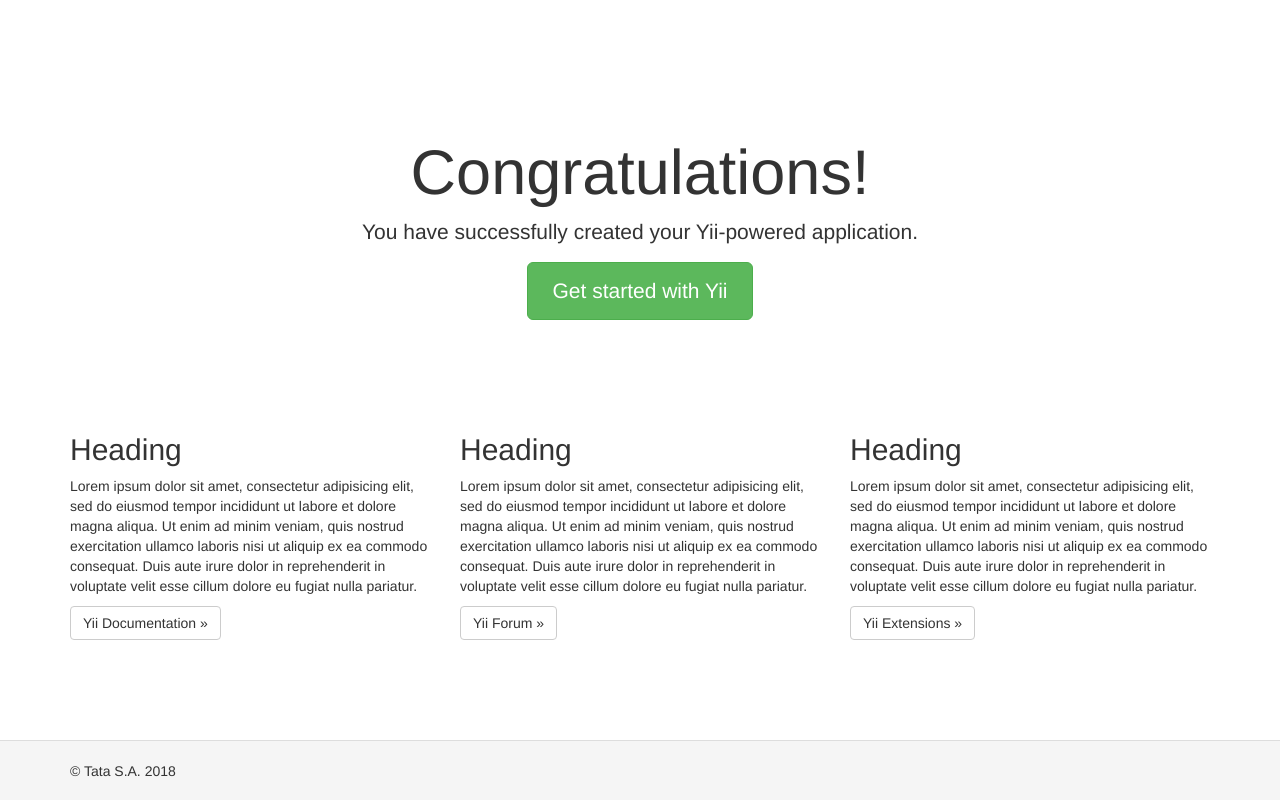
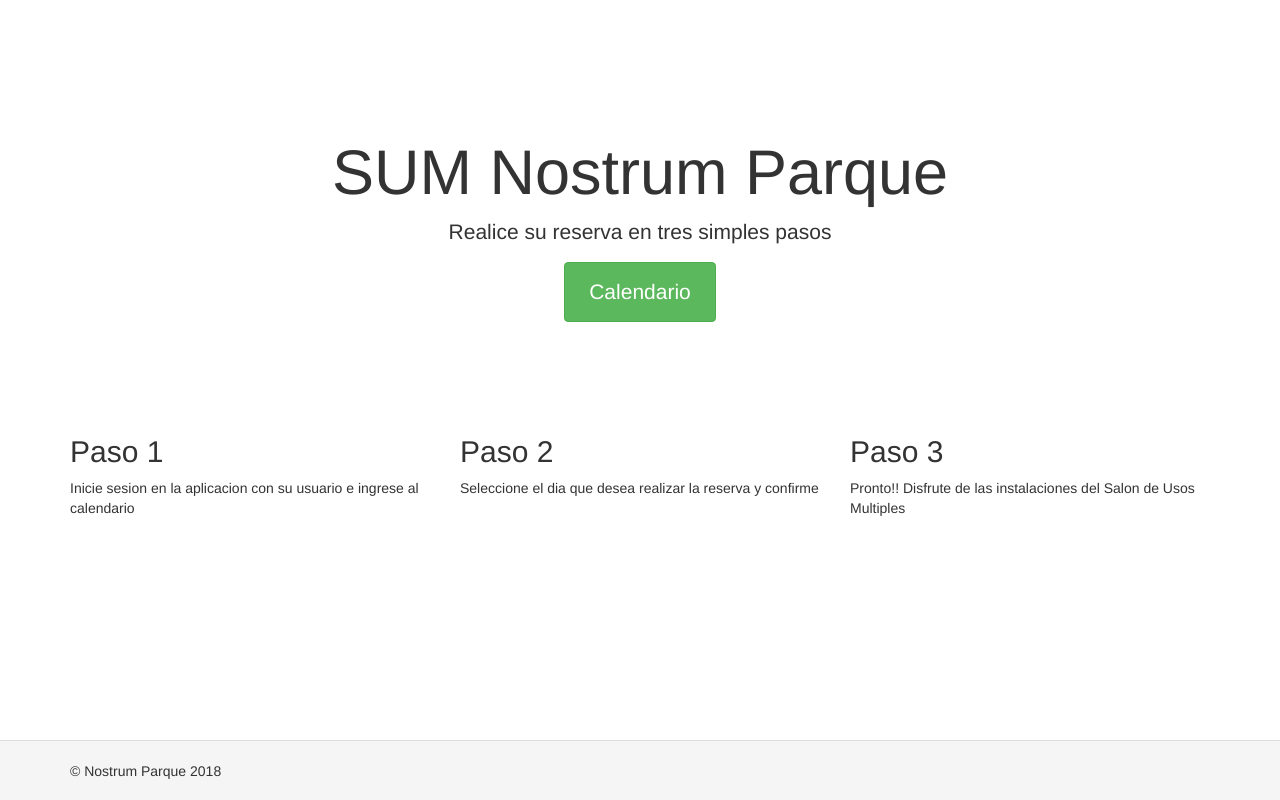
Before and after one commit to oviera1988/prueba, a Yii app: template views/site/index.php in a window 1280 px wide. Run offline with PHP 8.4 and a stand-in for Yii, Linux system fonts and the light colour scheme; the template is opened without the code that fills it, so the values that code supplies are empty; some libraries are stand-ins or nearby versions.

Commit message:
Sistema de Reservas:

```diff
--- a/assets/AppAsset.php
+++ b/assets/AppAsset.php
@@ -23,6 +23,7 @@ class AppAsset extends AssetBundle
         'css/site.css',
     ];
     public $js = [
+        'js/main.js'
     ];
     public $depends = [
         'yii\web\YiiAsset',
--- a/controllers/SiteController.php
+++ b/controllers/SiteController.php
@@ -49,7 +49,7 @@ class SiteController extends Controller
             ],
             'captcha' => [
                 'class' => 'yii\captcha\CaptchaAction',
-                'fixedVerifyCode' => YII_ENV_TEST ? 'testme' : null,
+    //'fixedVerifyCode' => YII_ENV_TEST ? 'testme' : null,
             ],
         ];
     }
--- a/models/Articulos.php
+++ b/models/Articulos.php
@@ -44,10 +44,10 @@ class Articulos extends \yii\db\ActiveRecord
     public function rules()
     {
         return [
-            [['sku', 'descripcion'], 'required'],
+            [['sku', 'descripcion', 'id_seccion'], 'required'],
             [['sku', 'id_seccion', 'id_categoria'], 'integer'],
             [['descripcion'], 'string'],
-            [['iva', 'cpp', 'precio_lista'], 'number'],
+            [['iva', 'cpp', 'precio_lista','id_seccion'], 'number'],
             [['estado'], 'string', 'max' => 1],
             [['sku'], 'unique'],
             [['id_categoria'], 'exist', 'skipOnError' => true, 'targetClass' => Categorias::className(), 'targetAttribute' => ['id_categoria' => 'id_categoria']],
--- a/models/LoginForm.php
+++ b/models/LoginForm.php
@@ -73,7 +73,7 @@ class LoginForm extends Model
     public function getUser()
     {
         if ($this->_user === false) {
-            $this->_user = User::findByUsername($this->username);
+            $this->_user = Users::findByUsername($this->username);
         }
 
         return $this->_user;
--- a/models/User.php
+++ b/models/User.php
@@ -26,6 +26,7 @@ class User extends \yii\base\BaseObject implements \yii\web\IdentityInterface
             'accessToken' => '101-token',
         ],
     ];
+
 
 
     /**
--- a/views/Articulo-Sucursal/view.php
+++ b/views/Articulo-Sucursal/view.php
@@ -44,7 +44,6 @@ $this->params['breadcrumbs'][] = $this->title;
     ]) ?>
 
 
-
     <pre><?php print_r($modelArticulos->getAttributes()) ?> </pre>
      <?= DetailView::widget([
         'model' => $modelArticulos,
--- a/views/Articulos/index.php
+++ b/views/Articulos/index.php
@@ -28,7 +28,7 @@ $this->params['breadcrumbs'][] = $this->title;
             'descripcion:ntext',
             'iva',
             //'estado',
-			'id_seccion:text:Seccion',
+			'id_seccion',
             //'cpp',
             'id_categoria',
             'precio_lista',
--- a/views/layouts/main.php
+++ b/views/layouts/main.php
@@ -2,7 +2,6 @@
 
 /* @var $this \yii\web\View */
 /* @var $content string */
-
 use app\widgets\Alert;
 use yii\helpers\Html;
 use yii\bootstrap\Nav;
@@ -23,6 +22,21 @@ AppAsset::register($this);
     <?= Html::csrfMetaTags() ?>
     <title><?= Html::encode($this->title) ?></title>
     <?php $this->head() ?>
+    <style>
+.navbar-brand {
+	padding: 3px;
+	left: 10%;
+	margin-left: -5px !important; /* 50% of your logo width */
+	margin-bottom: 20px;
+	display: block;
+}
+
+.navbar-brand img {
+	height: 150%;
+}
+
+
+</style>
 </head>
 <body>
 <?php $this->beginBody() ?>
@@ -30,41 +44,67 @@ AppAsset::register($this);
 <div class="wrap">
     <?php
     NavBar::begin([
-        'brandLabel' => Yii::$app->name,
+        // 'brandLabel' => Yii::$app->name,
+        'brandLabel' => Html::img('@web/images/logo.png', [
+            'alt' => Yii::$app->name
+        ]),
         'brandUrl' => Yii::$app->homeUrl,
         'options' => [
-            'class' => 'navbar-inverse navbar-fixed-top',
-        ],
+            'class' => 'navbar-inverse navbar-fixed-top'
+        ]
     ]);
     echo Nav::widget([
-        'options'=>['class'=> 'navbar-nav navbar-right'],
+        'options' => [
+            'class' => 'navbar-nav navbar-right'
+        ],
         'items' => [
-            ['label' => 'Home', 'url' => ['/site/index']],
-            ['label' => 'About', 'url' => ['/site/about']],
-            ['label' => 'Contact', 'url' => ['/site/contact']],
-			['label' => 'Articulos', 'url' => ['/articulos']],
-            ['label' => 'Articulos-Sucursal', 'url' => ['/articulo-sucursal']],
-            Yii::$app->user->isGuest ? (
-                ['label' => 'Login', 'url' => ['/site/login']]
-            ) : (
-                '<li>'
-                . Html::beginForm(['/site/logout'], 'post')
-                . Html::submitButton(
-                    'Logout (' . Yii::$app->user->identity->username . ')',
-                    ['class' => 'btn btn-link logout']
-                )
-                . Html::endForm()
-                . '</li>'
-            )
+            [
+                'label' => 'Home',
+                'url' => [
+                    '/site/index'
+                ]
             ],
+            [
+                'label' => 'About',
+                'url' => [
+                    '/site/about'
+                ]
+            ],
+            [
+                'label' => 'Contact',
+                'url' => [
+                    '/site/contact'
+                ]
+            ],
+            [
+                'label' => 'Articulos',
+                'url' => [
+                    '/articulos'
+                ]
+            ],
+            [
+                'label' => 'Articulos-Sucursal',
+                'url' => [
+                    '/articulo-sucursal'
+                ]
+            ],
+            Yii::$app->user->isGuest ? ([
+                'label' => 'Login',
+                'url' => [
+                    '/site/login'
+                ]
+            ]) : ('<li>' . Html::beginForm([
+                '/site/logout'
+            ], 'post') . Html::submitButton('Logout (' . Yii::$app->user->identity->username . ')', [
+                'class' => 'btn btn-link logout'
+            ]) . Html::endForm() . '</li>')
+        ]
     ]);
     NavBar::end();
     ?>
 
     <div class="container">
-        <?= Breadcrumbs::widget([
-            'links' => isset($this->params['breadcrumbs']) ? $this->params['breadcrumbs'] : [],
-        ]) ?>
+        <?=Breadcrumbs::widget(['links' => isset($this->params['breadcrumbs']) ? $this->params['breadcrumbs'] : []])?>
         <?= Alert::widget() ?>
         <?= $content ?>
     </div>
@@ -72,7 +112,7 @@ AppAsset::register($this);
 
 	<footer class="footer">
 		<div class="container">
-        <p class="pull-left">&copy; Tata S.A. <?= date('Y') ?></p>
+			<p class="pull-left">&copy; Nostrum Parque <?= date('Y') ?></p>
 		</div>
 	</footer>
 
--- a/views/site/index.php
+++ b/views/site/index.php
@@ -1,51 +1,56 @@
 <?php
 
 /* @var $this yii\web\View */
+use kartik\icons\Icon;
+use yii\helpers\Html;
 
-$this->title = 'Academia';
+
+$this->title = 'Reservas SUM';
 ?>
 <div class="site-index">
 
 	<div class="jumbotron">
-        <h1>Congratulations!</h1>
+		<h1>SUM Nostrum Parque</h1>
 
-        <p class="lead">You have successfully created your Yii-powered application.</p>
+		<p class="lead">Realice su reserva en tres simples pasos</p>
 
-        <p><a class="btn btn-lg btn-success" href="http://www.yiiframework.com">Get started with Yii</a></p>
+		<p>
+
+<?= Html::a('Calendario', ['/events/index'], ['class'=>'btn btn-success']) ?>
+		</p>
 	</div>
 
 	<div class="body-content">
 
+
 		<div class="row">
 			<div class="col-lg-4">
-                <h2>Heading</h2>
+				<h2>Paso 1  <?= Icon::show('calendar', [], Icon::BSG) ?></h2>
+				<p>
+					Inicie sesion en la aplicacion con su usuario e ingrese al calendario
 
-                <p>Lorem ipsum dolor sit amet, consectetur adipisicing elit, sed do eiusmod tempor incididunt ut labore et
-                    dolore magna aliqua. Ut enim ad minim veniam, quis nostrud exercitation ullamco laboris nisi ut aliquip
-                    ex ea commodo consequat. Duis aute irure dolor in reprehenderit in voluptate velit esse cillum dolore eu
-                    fugiat nulla pariatur.</p>
+				</p>
 
-                <p><a class="btn btn-default" href="http://www.yiiframework.com/doc/">Yii Documentation &raquo;</a></p>
+
 			</div>
 			<div class="col-lg-4">
-                <h2>Heading</h2>
+				<h2>Paso 2  <?= Icon::show('floppy-saved', [], Icon::BSG) ?></h2>
 
-                <p>Lorem ipsum dolor sit amet, consectetur adipisicing elit, sed do eiusmod tempor incididunt ut labore et
-                    dolore magna aliqua. Ut enim ad minim veniam, quis nostrud exercitation ullamco laboris nisi ut aliquip
-                    ex ea commodo consequat. Duis aute irure dolor in reprehenderit in voluptate velit esse cillum dolore eu
-                    fugiat nulla pariatur.</p>
+				<p>
+					Seleccione el dia que desea realizar la reserva y confirme
 
-                <p><a class="btn btn-default" href="http://www.yiiframework.com/forum/">Yii Forum &raquo;</a></p>
+				</p>
+
+
 			</div>
 			<div class="col-lg-4">
-                <h2>Heading</h2>
+				<h2>Paso 3  <?= Icon::show('cutlery', [], Icon::BSG) ?></h2>
+				<p>
+					Pronto!! Disfrute de las instalaciones del Salon de Usos Multiples
 
-                <p>Lorem ipsum dolor sit amet, consectetur adipisicing elit, sed do eiusmod tempor incididunt ut labore et
-                    dolore magna aliqua. Ut enim ad minim veniam, quis nostrud exercitation ullamco laboris nisi ut aliquip
-                    ex ea commodo consequat. Duis aute irure dolor in reprehenderit in voluptate velit esse cillum dolore eu
-                    fugiat nulla pariatur.</p>
+				</p>
 
-                <p><a class="btn btn-default" href="http://www.yiiframework.com/extensions/">Yii Extensions &raquo;</a></p>
+
 			</div>
 		</div>
 
--- a/views/site/login.php
+++ b/views/site/login.php
@@ -40,8 +40,5 @@ $this->params['breadcrumbs'][] = $this->title;
 
     <?php ActiveForm::end(); ?>
 
-    <div class="col-lg-offset-1" style="color:#999;">
-        You may login with <strong>admin/admin</strong> or <strong>demo/demo</strong>.<br>
-        To modify the username/password, please check out the code <code>app\models\User::$users</code>.
-    </div>
+
 </div>
```
Also changed, not shown: composer.json (+6 -3 lines), config/web.php (+25 -5 lines), controllers/ArticulosController.php (+65 -10 lines), models/Users.php (+37 -1 lines), 1 other file. Lines whose indentation alone changed are shown as unchanged.
